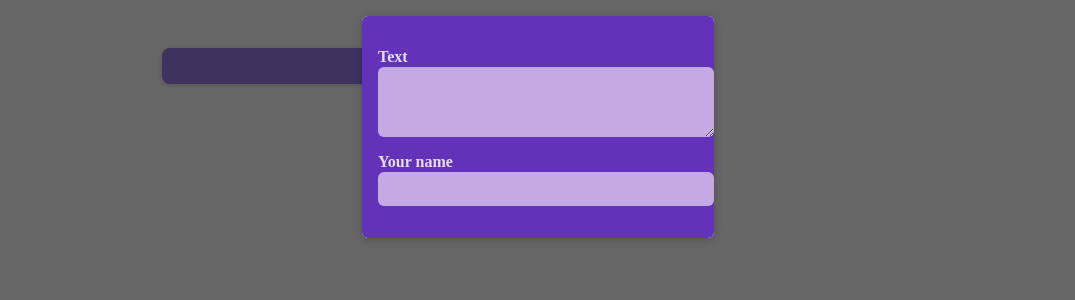
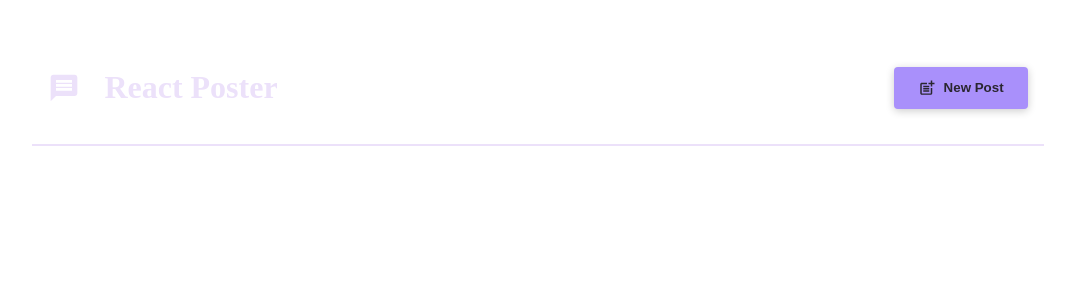
Before and after one commit to YitayalT/post-react-app, a React (Create React App) app: page / in a window 1280 px wide. Shown: the top 300 px of the page, without its empty margins (102-1177 px from the left). Built offline with nearby package versions, Linux system fonts and the light colour scheme.

Commit message:
Finishing displaying dynamic contents

```diff
--- a/src/App.js
+++ b/src/App.js
@@ -1,11 +1,24 @@
 
+import { useState } from 'react';
 import './App.css';
+import MainHeader from './components/MainHeader';
+import PostsList from './components/PostsList';
 
 function App() {
+  const [modalIsVisible, setModalIsVisible] = useState(false);
+
+  const hideModalhandler = () => {
+    setModalIsVisible(false);
+  };
+
+  const showModalHandler = () =>{
+    setModalIsVisible(true);
+  }
   return (
-    <div>
-     <h1>Hello, hard workers!</h1>
-    </div>
+    <>
+    <MainHeader onCreatePost = {showModalHandler}/>
+    <PostsList isPosting = {modalIsVisible} onStopPosting = {hideModalhandler}/>
+  </>
   );
 }
 
--- a/src/components/NewPost.jsx
+++ b/src/components/NewPost.jsx
@@ -1,17 +1,43 @@
 
+import { useState } from 'react';
 import classes from './NewPost.module.css';
 
-function NewPost(props) {
+function NewPost({onCancel, onAddPost}) {
+  const [enteredBody, setEnteredBody] = useState("");
+  const [enteredAuthor, setEnteredAuthor] = useState("");
+
+  const bodyChangeHandler = (event) => {
+    setEnteredBody(event.target.value);
+  };
+
+  const authorChangeHandler = (event) => {
+    setEnteredAuthor(event.target.value);
+  };
+
+  const submitHandler = (event) =>{
+    event.preventDefault();
+
+  const postData = {
+    body: enteredBody,
+    author: enteredAuthor
+  }
+  onAddPost(postData);
+  onCancel();
+  }
 
   return (
-    <form className={classes.form}>
+    <form className={classes.form} onSubmit={submitHandler}>
       <p>
         <label htmlFor="body">Text</label>
-        <textarea id="body" required rows={3} onChange={props.onBodyChange}/>
+        <textarea id="body" required rows={3} onChange={bodyChangeHandler}/>
       </p>
       <p>
         <label htmlFor="name">Your name</label>
-        <input type="text" id="name" required onChange={props.onAuthorChange} />
+        <input type="text" id="name" required onChange={authorChangeHandler} />
+      </p>
+      <p className={classes.actions}>
+          <button type='button' onClick={onCancel}>Cancel</button>
+          <button>Submit</button>
       </p>
     </form>
   );
--- a/src/components/Post.module.css
+++ b/src/components/Post.module.css
@@ -22,7 +22,7 @@
     color: #593884;
     font-style: italic;
   }
-  /*
+
   @keyframes animate-in {
     from {
       opacity: 0;
@@ -32,4 +32,4 @@
       opacity: 1;
       transform: translateY(0);
     }
-  } */
+  }
--- a/src/components/PostsList.jsx
+++ b/src/components/PostsList.jsx
@@ -1,38 +1,25 @@
-import { useState } from "react";
 import NewPost from "./NewPost";
-import Post from "./Post";
 import classes from "./PostsList.module.css";
 import Modal from "./Modal";
+import { useState } from "react";
+import Post from "./Post";
 
-function PostsList() {
-  const [enteredBody, setEnteredBody] = useState("");
-  const [enteredAuthor, setEnteredAuthor] = useState("");
-  const [modalIsVisible, setModalIsVisible] = useState(true);
+function PostsList({ isPosting, onStopPosting }) {
+  const [posts, setPosts] = useState([]);
 
-  const hideModalhandler = () => {
-    setModalIsVisible(false);
+  const addPosthandler = (postData) => {
+    setPosts( (existingPost) => [postData, ...existingPost]);
   };
-
-  const bodyChangeHandler = (event) => {
-    setEnteredBody(event.target.value);
-  };
-  const authorChangeHandler = (event) => {
-    setEnteredAuthor(event.target.value);
-  };
-
   return (
     <>
-      {modalIsVisible ? (
-        <Modal onClose={hideModalhandler}>
-          <NewPost
-            onBodyChange={bodyChangeHandler}
-            onAuthorChange={authorChangeHandler}
-          />
+      {isPosting ? (
+        <Modal onClose={onStopPosting}>
+          <NewPost onCancel={onStopPosting} onAddPost = {addPosthandler} />
         </Modal>
       ) : null}
 
       <ul className={classes.posts}>
-        <Post author={enteredAuthor} body={enteredBody} />
+        {posts.map((post) => <Post key= {post.body} author={post.author} body={post.body} />)}
       </ul>
     </>
   );
--- a/src/index.js
+++ b/src/index.js
@@ -1,10 +1,8 @@
 import React from "react";
 import ReactDOM from "react-dom/client";
-import PostList from "./components/PostsList";
+import App from "./App";
 
 const root = ReactDOM.createRoot(document.getElementById("root"));
 root.render(
-  <>
-  <PostList />
-  </>
+   <App />
 );
```
